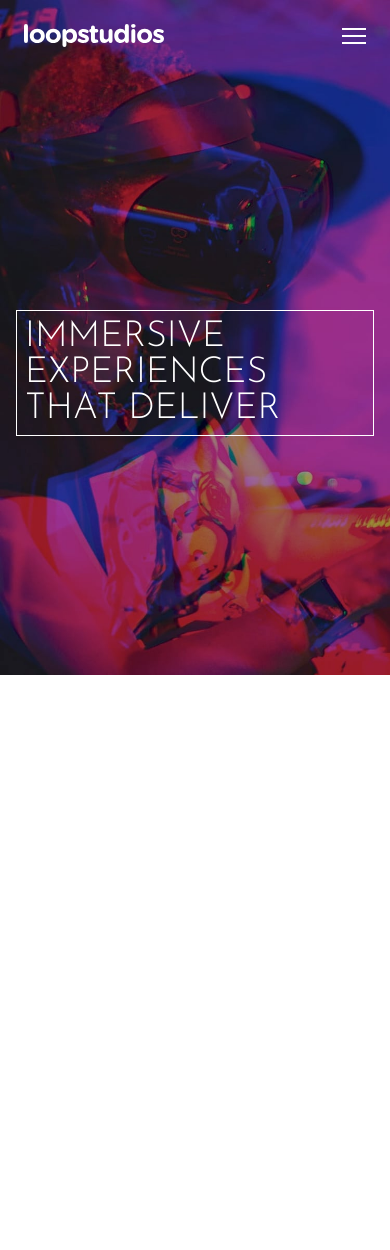
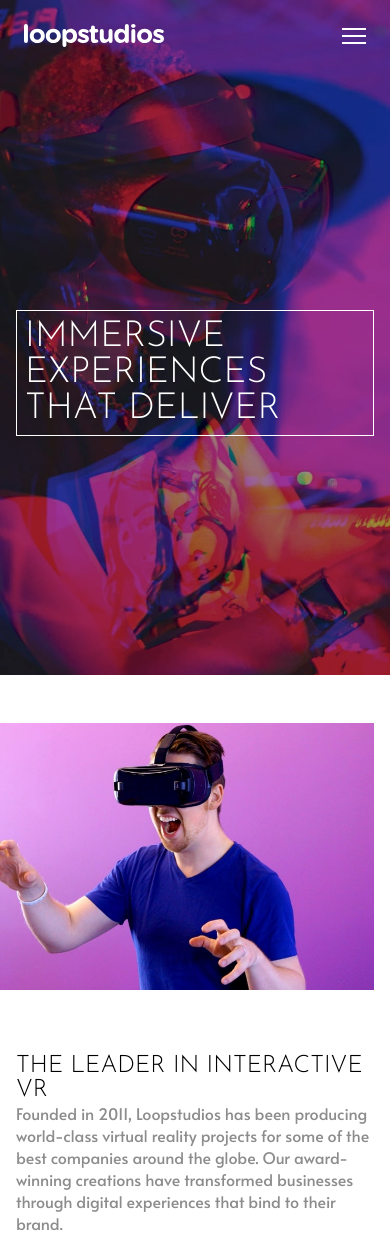
Before and after one commit to realkevinbrian/loopstudios-landing-page, a React (Create React App) app: page / in a window 390 px wide. Before the commit the page ends 844 px from the top, so only its background shows below. Built offline with nearby package versions, Linux system fonts and the light colour scheme.

Commit message:
Hero Component now responsive

```diff
--- a/src/App.js
+++ b/src/App.js
@@ -9,7 +9,7 @@ function App() {
   return (
     <Context.Provider value={blogPosts}>
       <Hero />
-      {/* <About /> */}
+      <About />
       {/* <Blog /> */}
       {/* <Footer /> */}
     </Context.Provider>
--- a/src/Components/About/Styled.js
+++ b/src/Components/About/Styled.js
@@ -3,6 +3,10 @@ import styled from "styled-components";
 export const AboutWrapper = styled.div`
   display: grid;
   grid-template-columns: 2fr 1fr;
+
+  @media (max-width: 600px) {
+    grid-template-columns: 1fr;
+  }
 `;
 export const AboutMediaWrapper = styled.div`
   display: flex;
@@ -12,6 +16,14 @@ export const AboutMediaWrapper = styled.div`
   img {
     max-width: 100%;
     width: 600px;
+  }
+
+  @media (max-width: 600px) {
+    padding: 0;
+    img {
+      margin: 3rem 1rem;
+      width: 100%;
+    }
   }
 `;
 export const AboutContentWrapper = styled.div`
@@ -37,4 +49,13 @@ export const AboutContentText = styled.div`
   p {
     color: ${({ theme }) => theme.Colors.DarkGray};
   }
+
+  @media (max-width: 600px) {
+    position: initial;
+    padding: 0;
+    gap: 0;
+    transform: none;
+    box-shadow: none;
+    padding: 1rem;
+  }
 `;
--- a/src/Components/Hero/Styled.js
+++ b/src/Components/Hero/Styled.js
@@ -36,10 +36,8 @@ export const HeroContentText = styled.div`
   border: 1px solid white;
 
   @media (max-width: 600px) {
-
-  margin: 1rem;
-  padding: .5rem;
-  max-width: 100%;
-
+    margin: 1rem;
+    padding: 0.5rem;
+    max-width: 100%;
   }
 `;
```
